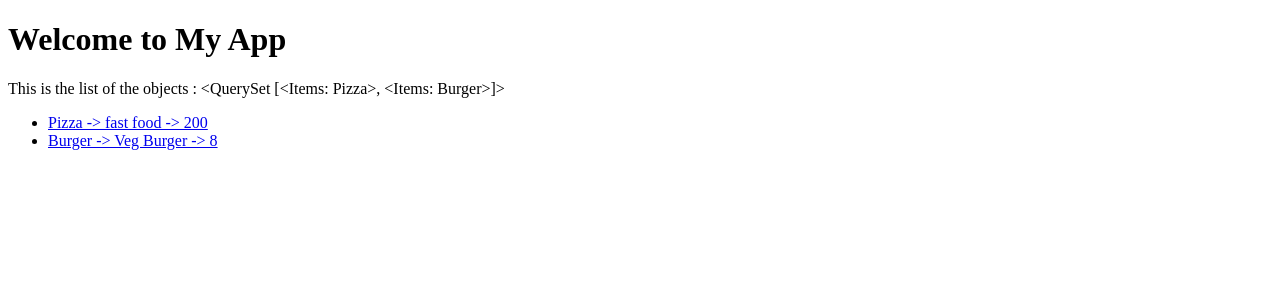
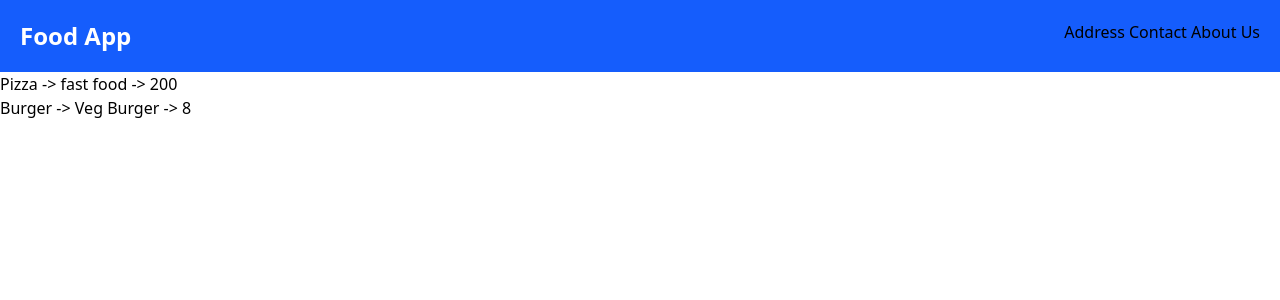
Before and after one commit to piyush4708/Mysite-Django, a Django app: page /myapp/ in a window 1280 px wide. Shown: the top 300 px of the page. Run offline with Django 5.2, Linux system fonts and the light colour scheme; data comes from the database, SQL or seed files in the repository.

Commit message:
Add custom CSS and update index page layout
Introduced a new style.css file to set the background color. Updated index.html to use Tailwind CSS via CDN, added a navigation bar, and commented out previous header and content for improved layout and design.

```diff
--- /dev/null
+++ b/myapp/static/myapp/style.css
@@ -0,0 +1,3 @@
+body{
+    background-color: hsl(61, 93%, 44%);
+}
--- a/myapp/templates/myapp/index.html
+++ b/myapp/templates/myapp/index.html
@@ -1,17 +1,35 @@
+{% load static %}
+
 <!DOCTYPE html>
 <html lang="en">
 <head>
     <meta charset="UTF-8">
     <meta name="viewport" content="width=device-width, initial-scale=1.0">
+    {% comment %} <link rel="stylesheet" href="{% static 'myapp/style.css' %}"> {% endcomment %}
+        <script src="https://cdn.jsdelivr.net/npm/@tailwindcss/browser@4"></script>
     <title>My App</title>
 
 </head>
 <body>
     <header>
-        <h1>Welcome to My App</h1>
+        {% comment %} <h1>Welcome to My App</h1> {% endcomment %}
     </header>
     <main>
-        <p>This is the list of the objects : {{ Item_list }}</p>
+        {% comment %} < >This is the list of the objects : {{ Item_list }}</p> {% endcomment %}
+        <nav class=" bg-blue-600 py-5">
+            <div class="logo  flex justify-between ">
+                <a href='{}' class="font-bold text-2xl px-5 text-white"> Food App </a>
+
+                <div class="px-5">
+                    <a href='{}'> Address </a>
+                    <a href='{}'> Contact </a>
+                    <a href='{}'> About Us</a>
+                </div>
+            </div>
+        </nav>
+
+            <div>
+
         <ul>
             {% for item in Item_list %}
 
@@ -19,6 +37,7 @@
                 {{item.item_name}} -> {{item.item_desc}} -> {{item.item_price}} </li>
              {% endfor %}
         </ul>
+    </div>
 
     </main>
 </body>
```
